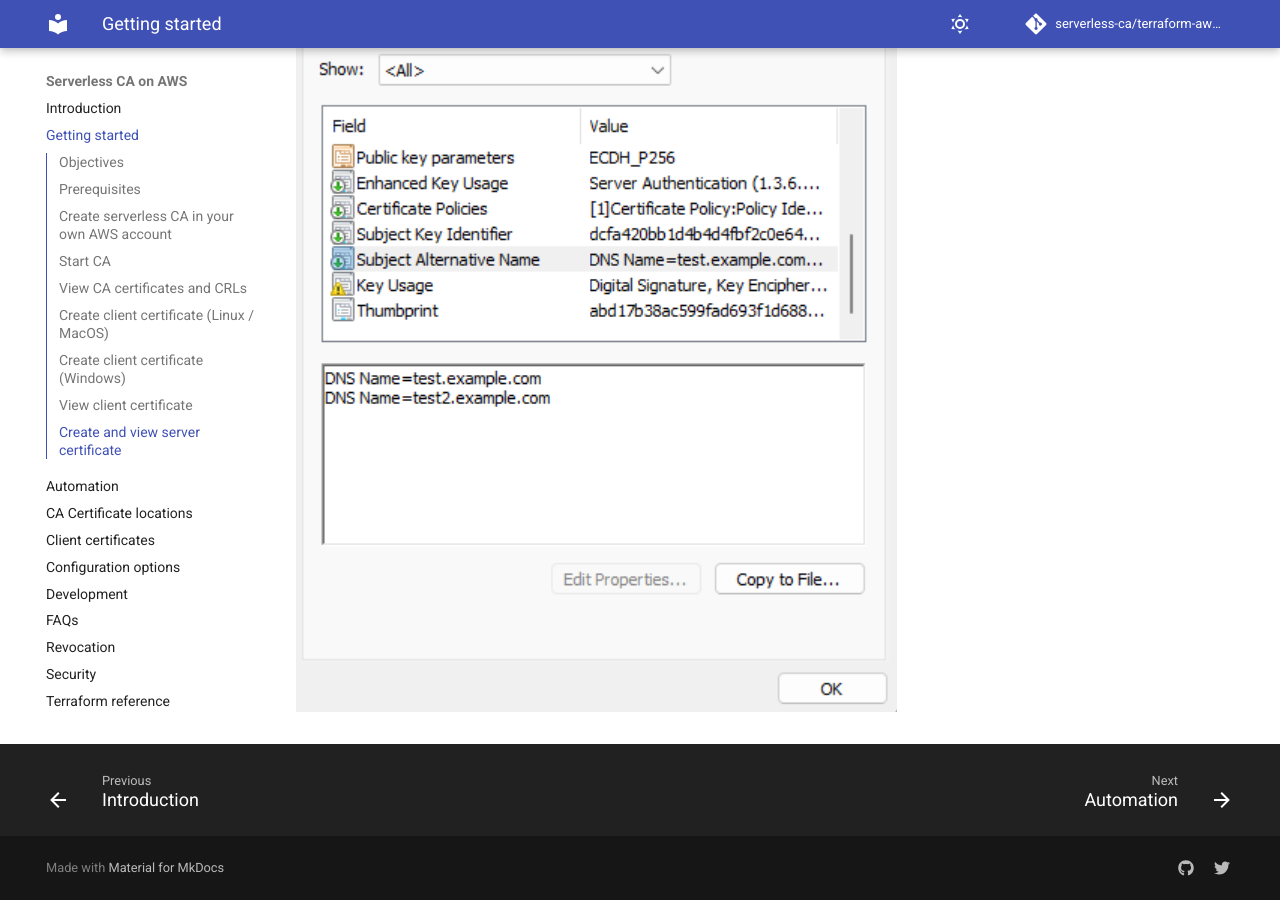
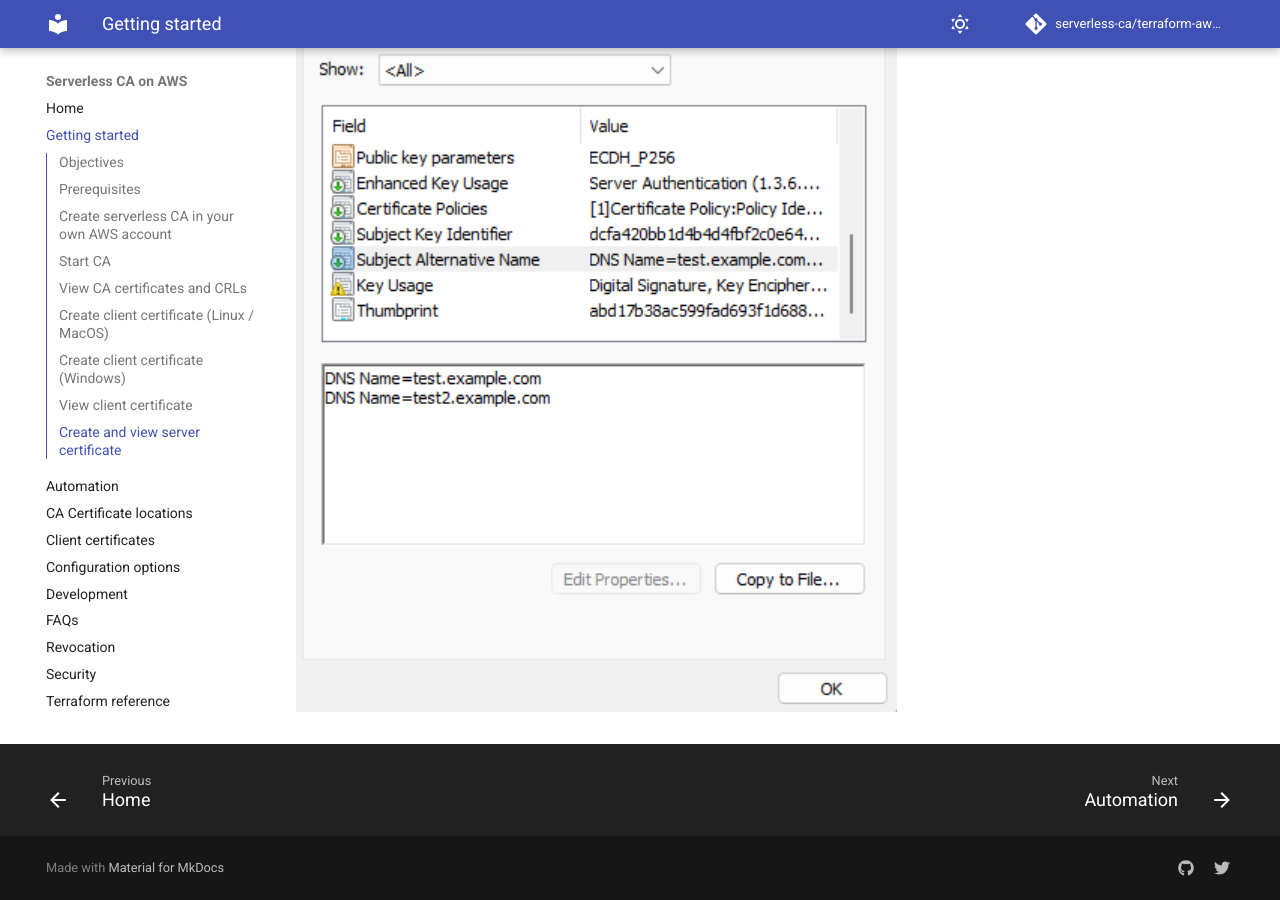
Before and after one commit to serverless-ca/terraform-aws-ca, an MkDocs documentation site: the page built from docs/getting-started.md, in a window 1280 px wide and 900 px high, scrolled down 7063 px. Built offline with MkDocs 1.6.1 and Material for MkDocs 9.7.7, drawn with Linux system fonts in a browser that asks for light colours; comment, search, counter and statistics services are not loaded; some of the changed lines change nothing that is shown.

Commit message:
Rename page to Home

```diff
--- a/mkdocs.yml
+++ b/mkdocs.yml
@@ -44,7 +44,7 @@ extra:
       link: https://twitter.com/paulschwarzen
 
 nav:
-  - Introduction: index.md
+  - Home: index.md
   - Getting started: getting-started.md
   - Automation: automation.md
   - CA Certificate locations: locations.md
```
